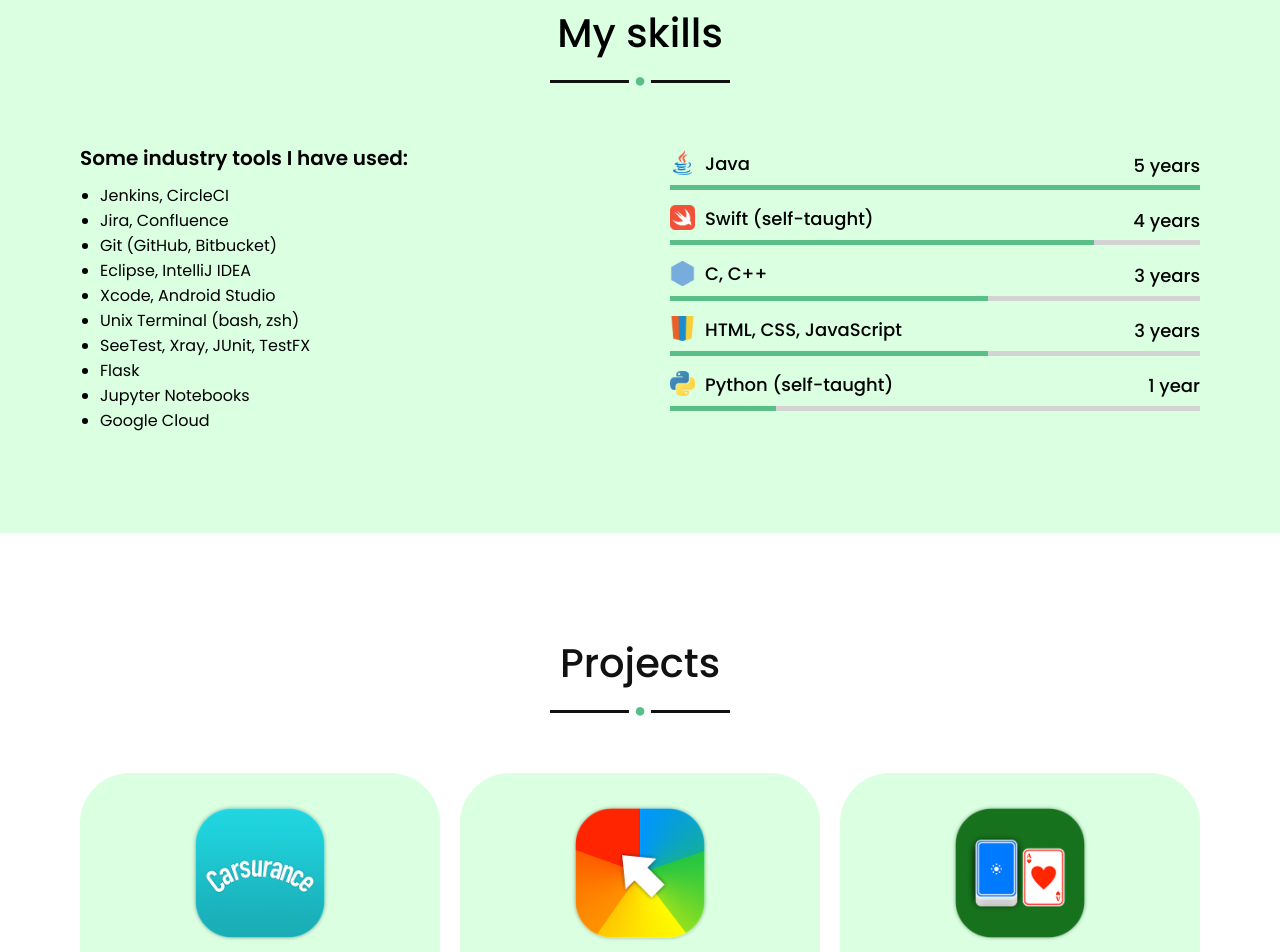
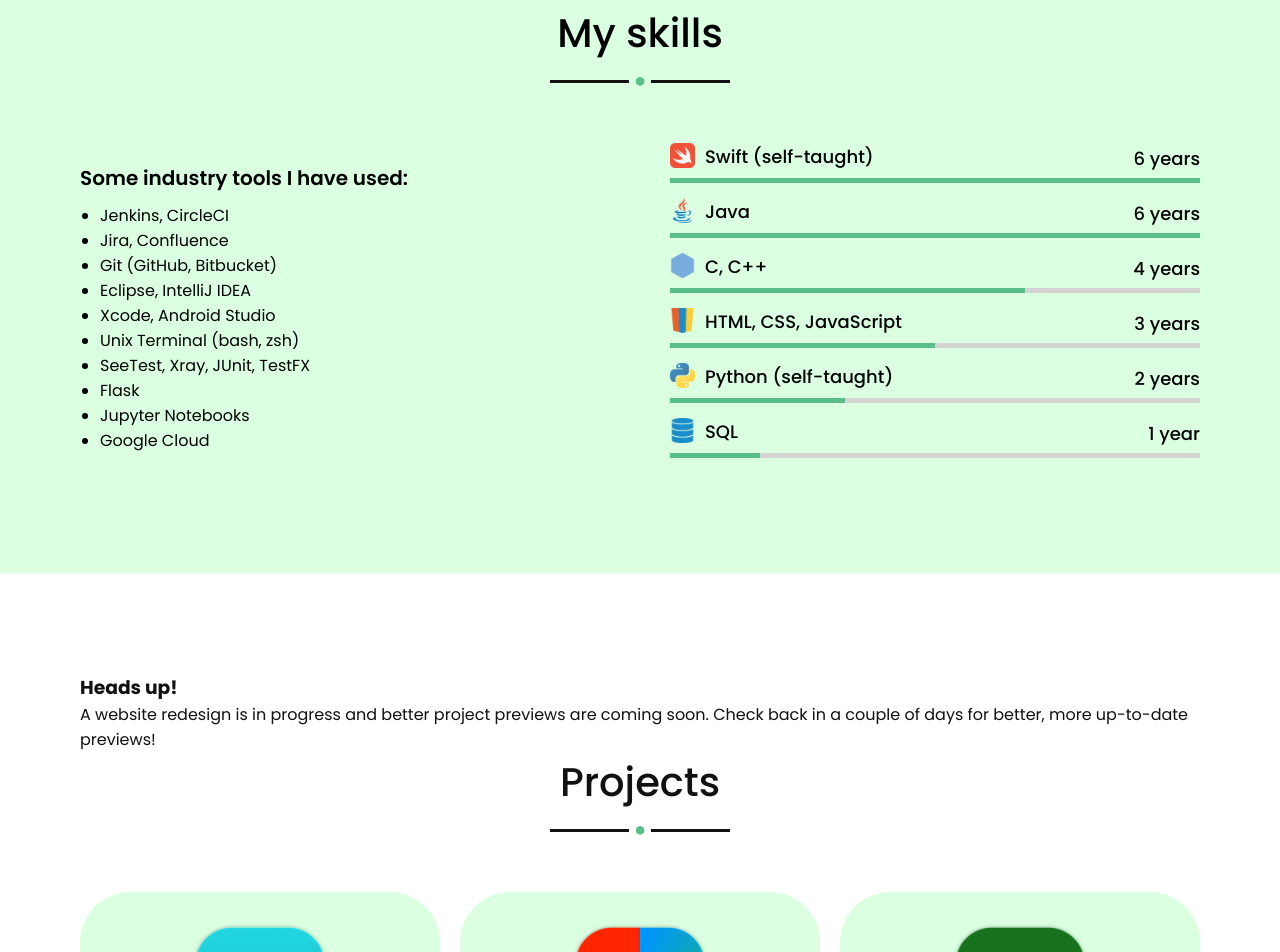
Before and after one commit to AndrewHocking/AndrewHocking.github.io, a plain HTML site: page index.html in a window 1280 px wide. Shown: the part 1594-2546 px from the top of the page. Drawn offline with nearby package versions, Linux system fonts and the light colour scheme.

Commit message:
Updated a few values, included info message that an updated project preview section is coming soon.

```diff
--- a/index.html
+++ b/index.html
@@ -87,22 +87,22 @@
                     <div class="column right">
                         <div class="bars">
                             <div class="info">
+                                <span><img class="language-icon" src="images/language-icons/swift.png">Swift (self-taught)</span>
+                                <span>6 years</span>
+                            </div>
+                            <div class="line swift"></div>
+                        </div>
+                        <div class="bars">
+                            <div class="info">
                                 <span><img class="language-icon" src="images/language-icons/java.png">Java</span>
-                                <span>5 years</span>
+                                <span>6 years</span>
                             </div>
                             <div class="line java"></div>
                         </div>
                         <div class="bars">
                             <div class="info">
-                                <span><img class="language-icon" src="images/language-icons/swift.png">Swift (self-taught)</span>
+                                <span><img class="language-icon" src="images/language-icons/c-cpp.png">C, C++</span>
                                 <span>4 years</span>
-                            </div>
-                            <div class="line swift"></div>
-                        </div>
-                        <div class="bars">
-                            <div class="info">
-                                <span><img class="language-icon" src="images/language-icons/c-cpp.png">C, C++</span>
-                                <span>3 years</span>
                             </div>
                             <div class="line clangs"></div>
                         </div>
@@ -116,9 +116,16 @@
                         <div class="bars">
                             <div class="info">
                                 <span><img class="language-icon" src="images/language-icons/python.png">Python (self-taught)</span>
+                                <span>2 years</span>
+                            </div>
+                            <div class="line python"></div>
+                        </div>
+                        <div class="bars">
+                            <div class="info">
+                                <span><img class="language-icon" src="images/language-icons/sql.png">SQL</span>
                                 <span>1 year</span>
                             </div>
-                            <div class="line python"></div>
+                            <div class="line sql"></div>
                         </div>
                     </div>
                 </div>
@@ -128,6 +135,9 @@
         <!-- projects section start -->
         <section class="projects" id="projects">
             <div class="max-width">
+                <h3>Heads up!</h3>
+                <p>A website redesign is in progress and better project previews are coming soon. Check back in a couple of days for
+                    better, more up-to-date previews!</p>
                 <h2 class="title">Projects</h2>
                 <div class="carousel owl-carousel">
                     <div class="card" onclick="expandDescription(this)" id="venn">
--- a/style.css
+++ b/style.css
@@ -320,16 +320,19 @@ section .title::after{
     width: 100%;
 }
 .skills-content .right .swift::before{
-    width: 80%;
+    width: 100%;
 }
 .skills-content .right .clangs::before{
-    width: 60%;
+    width: 67%;
 }
 .skills-content .right .webdev::before{
-    width: 60%;
+    width: 50%;
+}
+.skills-content .right .sql::before{
+    width: 17%;
 }
 .skills-content .right .python::before{
-    width: 20%;
+    width: 33%;
 }
 .skills-content .language-icon {
     height: 30px;
```
Also changed, not shown: images/language-icons/sql.png (added).
